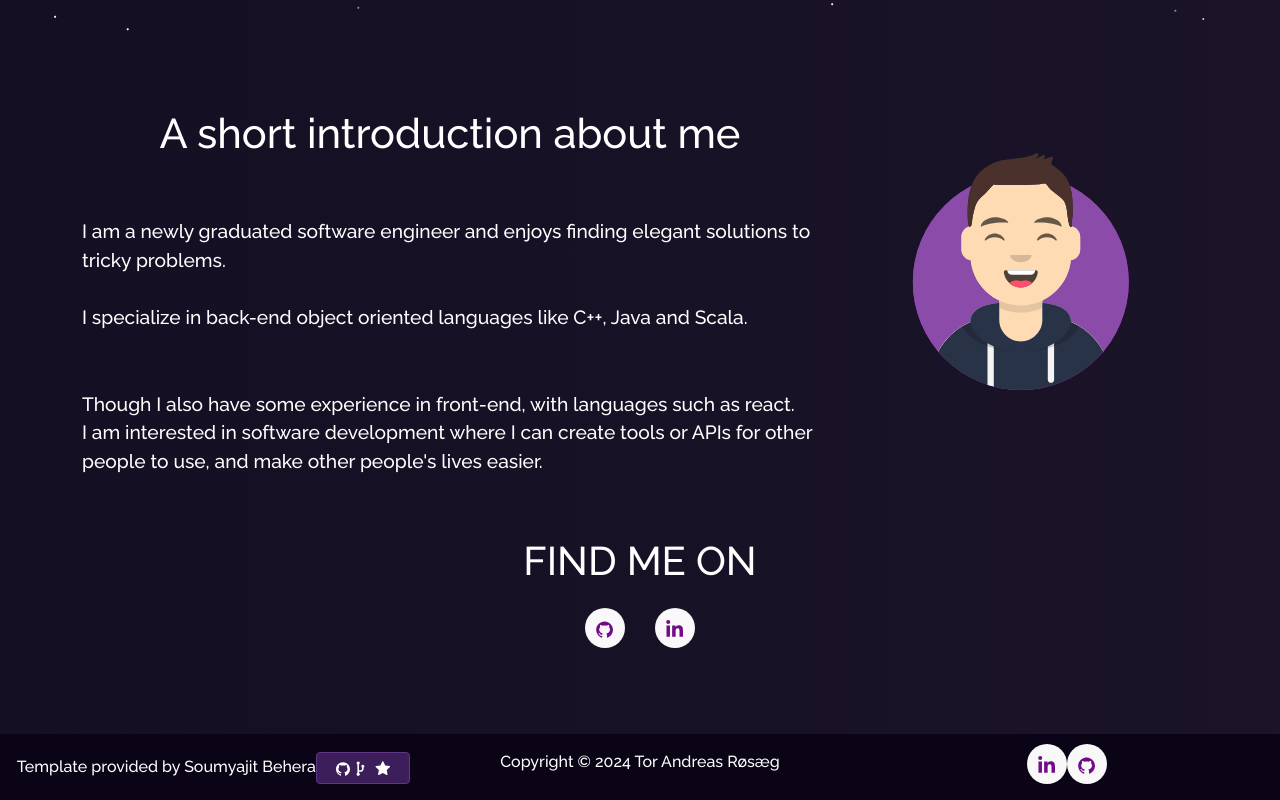
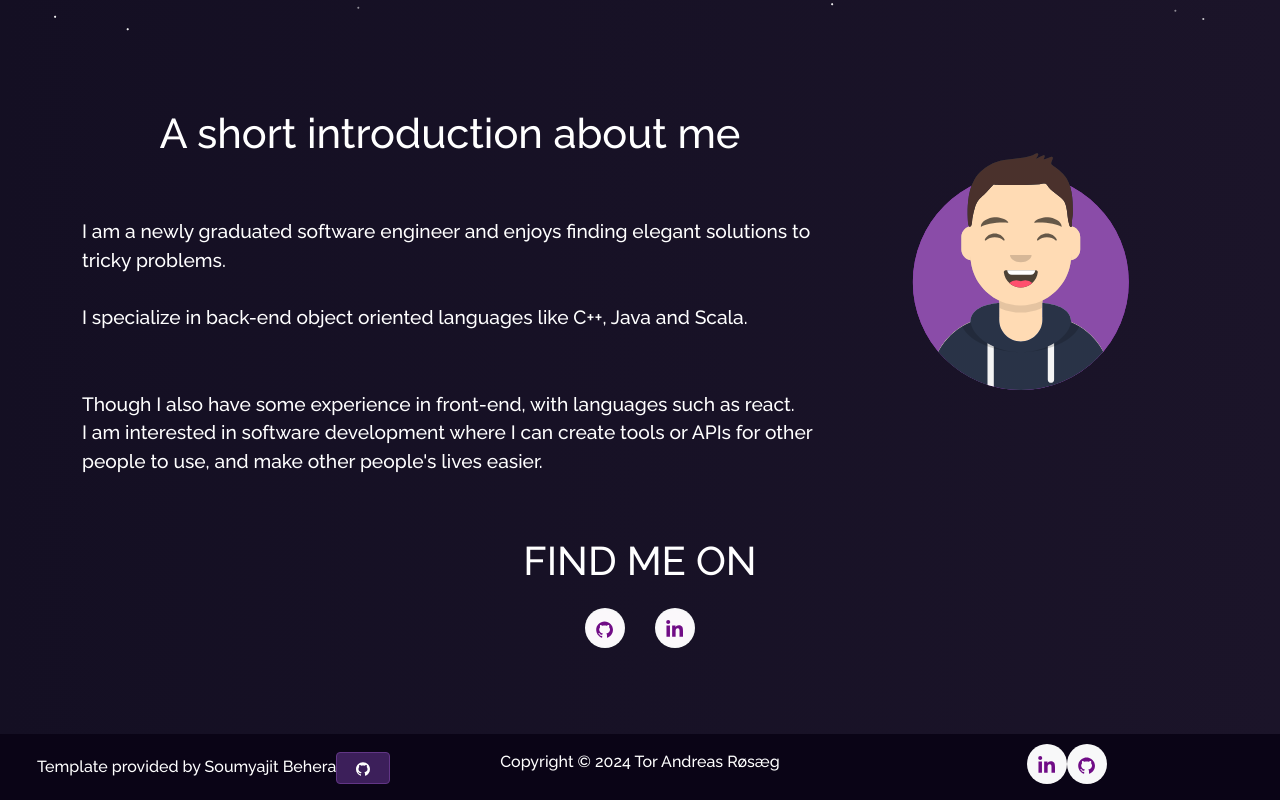
Before and after one commit to metrolink/portfolio-website, a React (Create React App) app: page / in a window 1280 px wide. Shown: the part 767-1567 px from the top of the page. Built offline with nearby package versions, Linux system fonts and the light colour scheme.

Commit message:
removed the fork and star icons

```diff
--- a/src/components/Footer.js
+++ b/src/components/Footer.js
@@ -22,8 +22,6 @@ function Footer() {
                 className="fork-btn-inner"
               >
                 <AiFillGithub/>
-                <CgGitFork style={{ fontSize: "1.2em" }} />{" "}
-                <AiFillStar style={{ fontSize: "1.1em" }} />
               </Button></h3>
         </Col>
         <Col md="4" className="footer-copywright">
```
